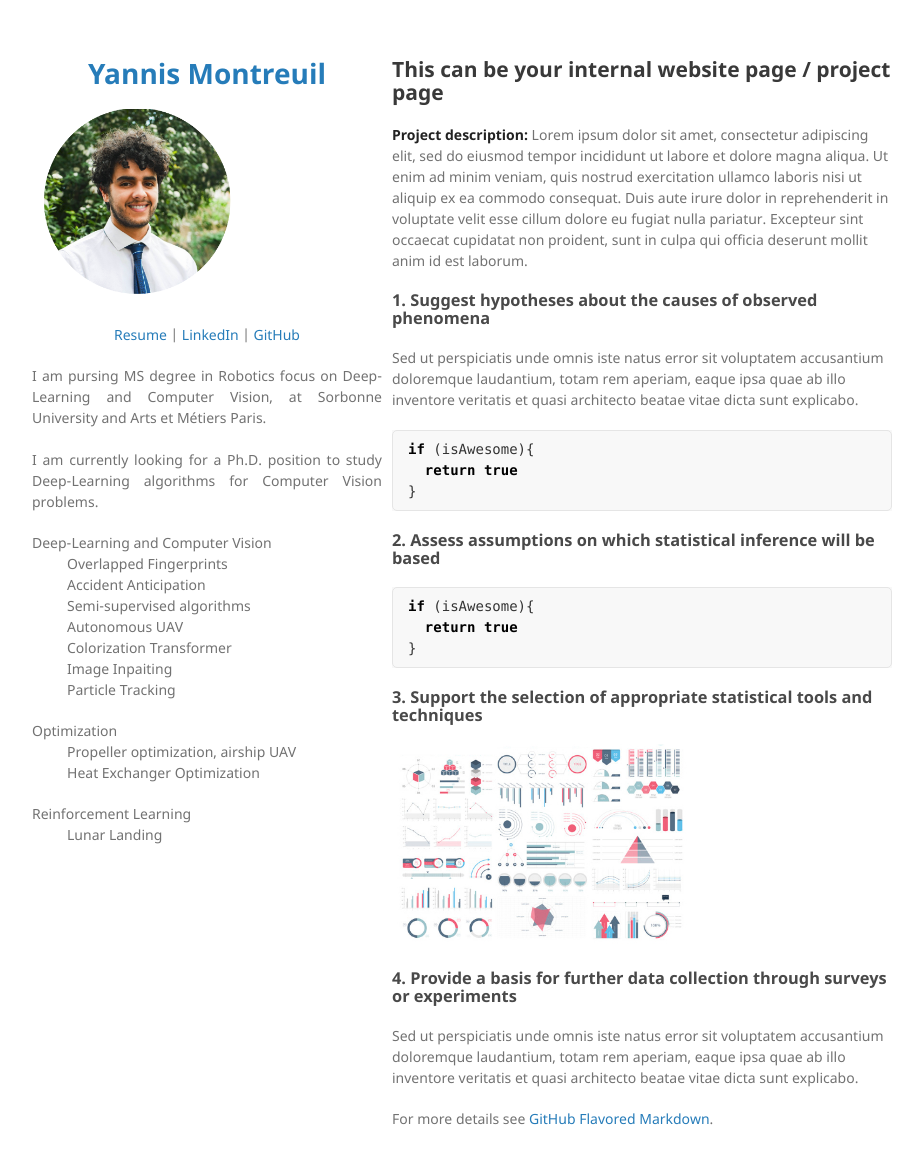
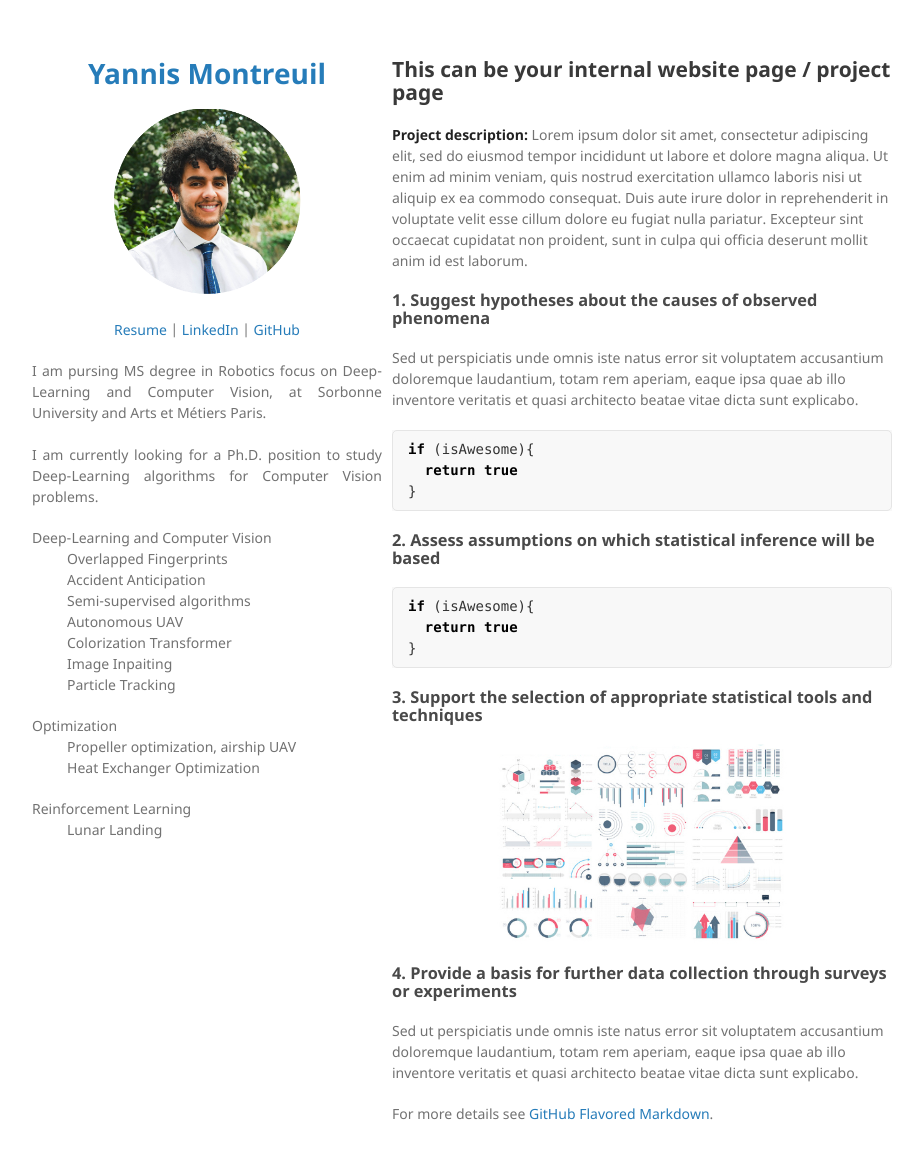
Before and after one commit to Yannis-98/yannis-98.github.io, a Jekyll site: the page built from sample_page.md, in a window 1280 px wide and 1199 px high. Shown: the top 1164 px of the window, without its empty margins (178-1101 px from the left). Built offline with Jekyll 4.4.1, drawn with Linux system fonts in a browser that asks for light colours; our own code applies the rules of GitHub Pages for plain Markdown files.

Commit message:
Update jekyll-theme-minimal.scss

```diff
--- a/_sass/jekyll-theme-minimal.scss
+++ b/_sass/jekyll-theme-minimal.scss
@@ -101,8 +101,10 @@ th {
 }
 
 img {
+  display: block;
+  margin-left: auto;
+  margin-right: auto;
   max-width:60%;
-  position:center;
 }
 
 header {
```
